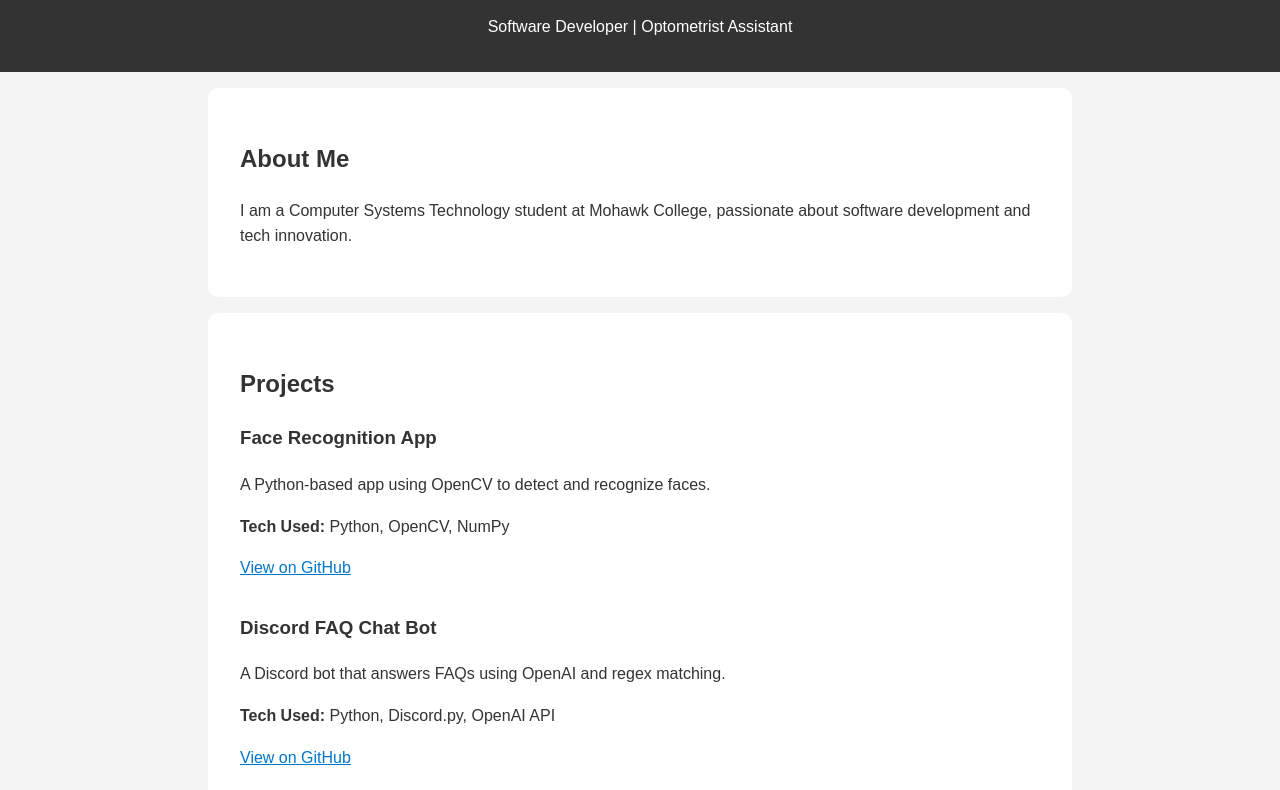
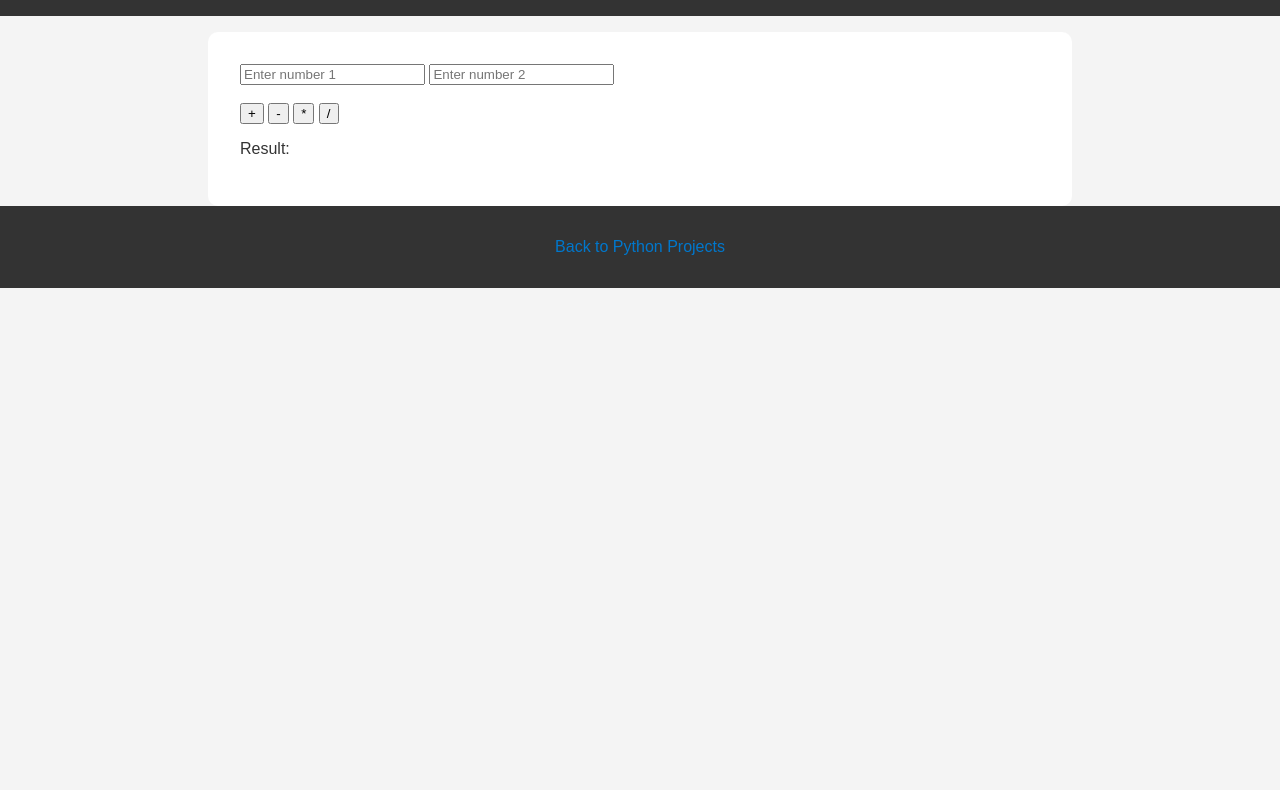
Before and after one commit to talhanadeemm/talhanadeemm.github.io, a plain HTML site: page index.html in a window 1280 px wide. Shown: the part 96-886 px from the top of the page. After the commit the page ends 800 px from the top, so only its background shows below. Drawn offline with Linux system fonts and the light colour scheme.

Commit message:
Add files via upload

```diff
--- a/index.html
+++ b/index.html
@@ -2,40 +2,42 @@
 <html lang="en">
 <head>
   <meta charset="UTF-8">
-  <title>Muhammad Talha | Portfolio</title>
-  <link rel="stylesheet" href="style.css">
+  <title>Simple Calculator</title>
+  <link rel="stylesheet" href="../../style.css">
 </head>
 <body>
   <header>
-    <h1>Muhammad Talha</h1>
-    <p>Software Developer | Optometrist Assistant</p>
+    <h1>Simple Calculator</h1>
   </header>
 
-  <section id="about">
-    <h2>About Me</h2>
-    <p>I am a Computer Systems Technology student at Mohawk College, passionate about software development and tech innovation.</p>
-  </section>
-
-  <section id="projects">
-    <h2>Projects</h2>
-
-    <div class="project">
-      <h3>Face Recognition App</h3>
-      <p>A Python-based app using OpenCV to detect and recognize faces.</p>
-      <p><strong>Tech Used:</strong> Python, OpenCV, NumPy</p>
-      <a href="https://github.com/yourusername/face-recognition-app">View on GitHub</a>
-    </div>
-
-    <div class="project">
-      <h3>Discord FAQ Chat Bot</h3>
-      <p>A Discord bot that answers FAQs using OpenAI and regex matching.</p>
-      <p><strong>Tech Used:</strong> Python, Discord.py, OpenAI API</p>
-      <a href="https://github.com/yourusername/discord-faq-bot">View on GitHub</a>
-    </div>
+  <section>
+    <input type="number" id="num1" placeholder="Enter number 1">
+    <input type="number" id="num2" placeholder="Enter number 2">
+    <br><br>
+    <button onclick="calculate('+')">+</button>
+    <button onclick="calculate('-')">-</button>
+    <button onclick="calculate('*')">*</button>
+    <button onclick="calculate('/')">/</button>
+    <p id="result">Result: </p>
   </section>
 
   <footer>
-    <p>Contact: talha@example.com | <a href="https://linkedin.com/in/yourprofile">LinkedIn</a> | <a href="https://github.com/yourusername">GitHub</a></p>
+    <p><a href="../index.html">Back to Python Projects</a></p>
   </footer>
+
+  <script>
+    function calculate(op) {
+      let a = parseFloat(document.getElementById('num1').value);
+      let b = parseFloat(document.getElementById('num2').value);
+      let res = 0;
+      switch(op) {
+        case '+': res = a + b; break;
+        case '-': res = a - b; break;
+        case '*': res = a * b; break;
+        case '/': res = b !== 0 ? a / b : 'Error (divide by 0)'; break;
+      }
+      document.getElementById('result').innerText = 'Result: ' + res;
+    }
+  </script>
 </body>
 </html>
--- a/style.css
+++ b/style.css
@@ -1,19 +1,16 @@
 body {
   font-family: Arial, sans-serif;
-  line-height: 1.6;
+  background: #f4f4f4;
+  color: #333;
   margin: 0;
   padding: 0;
-  background: #f4f4f4;
-  color: #333;
 }
-
 header, footer {
   background: #333;
   color: #fff;
   text-align: center;
   padding: 1em;
 }
-
 section {
   padding: 2em;
   max-width: 800px;
@@ -22,11 +19,10 @@ section {
   margin-top: 1em;
   border-radius: 10px;
 }
-
 .project {
   margin-bottom: 2em;
 }
-
 a {
   color: #0077cc;
+  text-decoration: none;
 }
```
